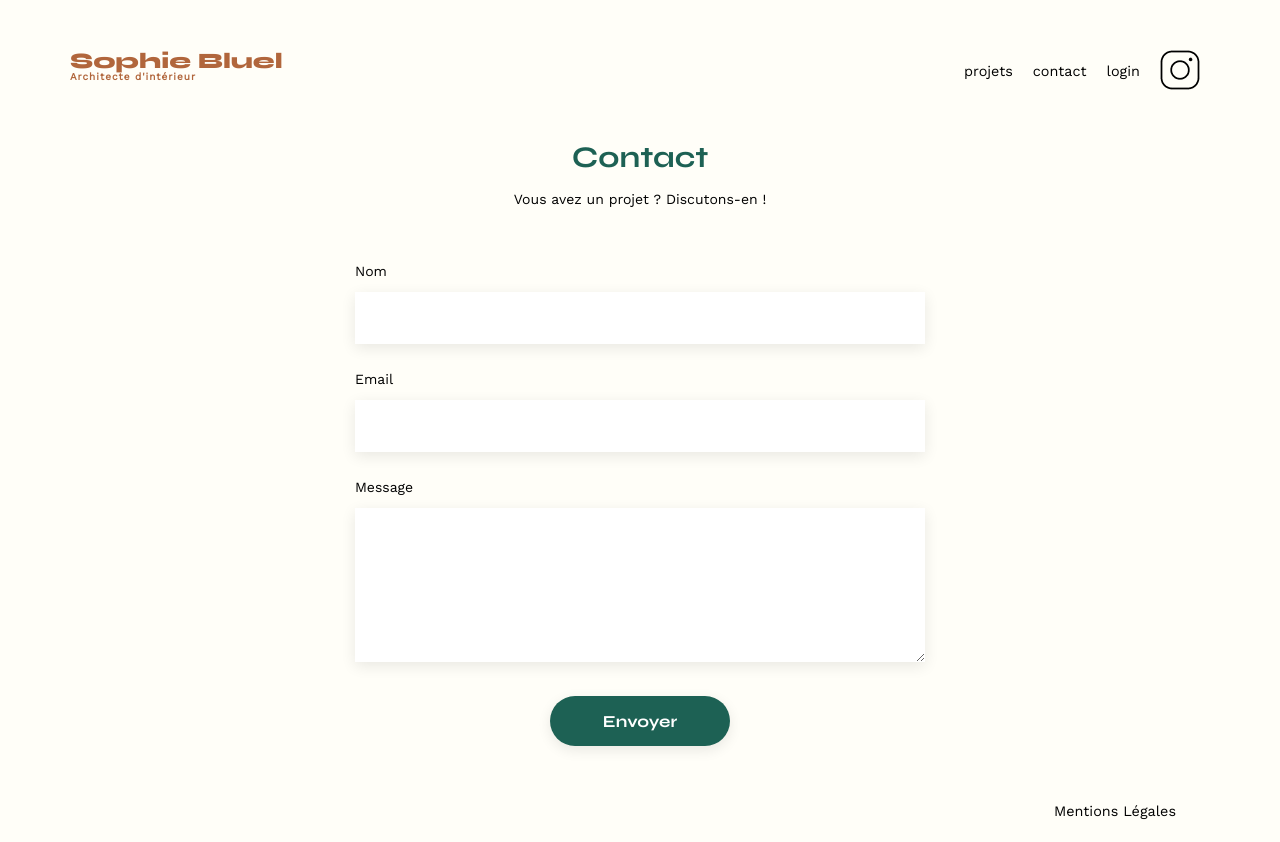
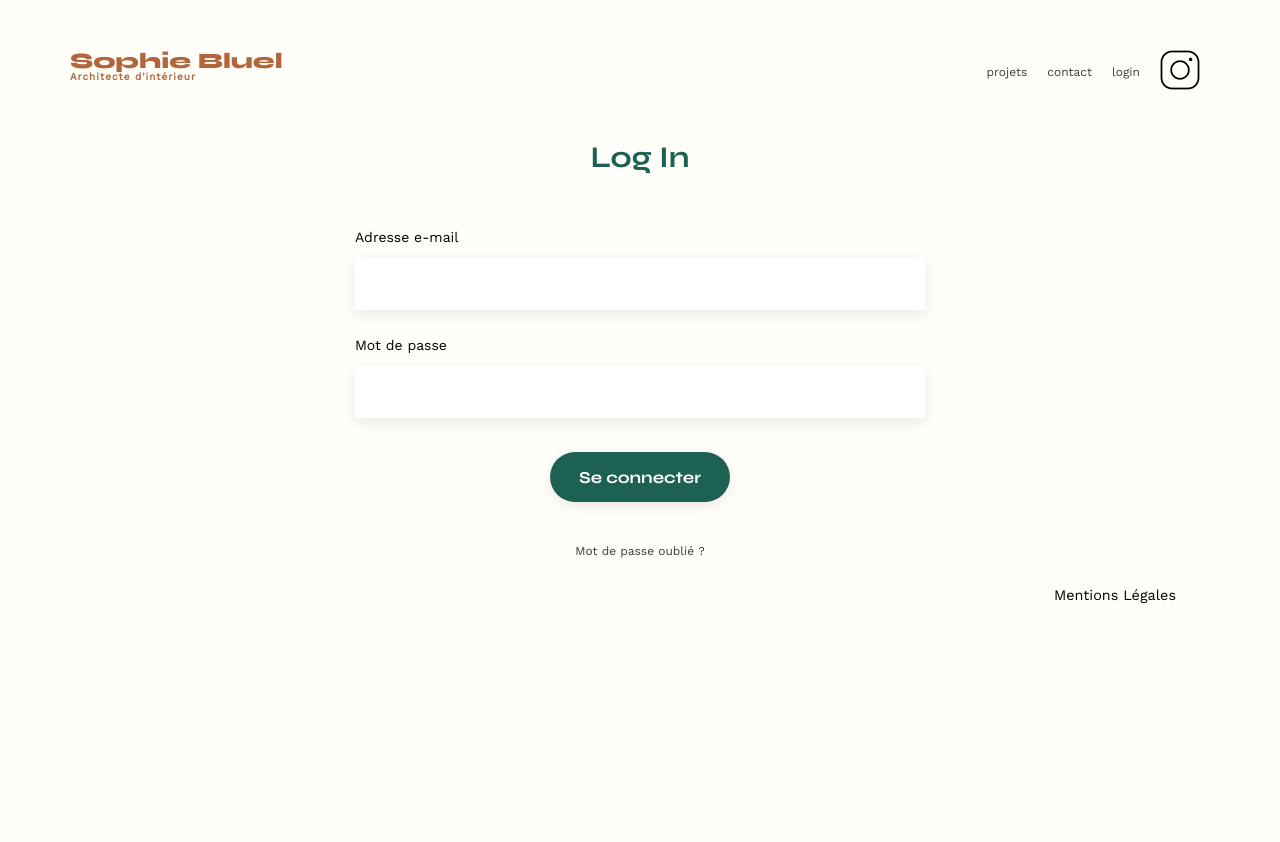
Before and after one commit to caprie/Portfolio-architecte-sophie-bluel, a plain HTML site: page FrontEnd/login.html in a window 1280 px wide. After the commit the page ends 800 px from the top, so only its background shows below. Drawn offline with nearby package versions, Linux system fonts and the light colour scheme; no server answers.

Commit message:
page login terminée

```diff
--- a/FrontEnd/assets/style.css
+++ b/FrontEnd/assets/style.css
@@ -22,6 +22,7 @@ time, mark, audio, video {
 	font-size: 100%;
 	font: inherit;
 	vertical-align: baseline;
+	background-color: #fffef8;
 }
 /* HTML5 display-role reset for older browsers */
 article, aside, details, figcaption, figure,
@@ -52,7 +53,7 @@ body {
 	margin:auto;
 	font-family: 'Work Sans' ;
 	font-size: 14px;
-	background-color: #fffef8;
+
 }
 header {
 	display: flex;
@@ -235,15 +236,14 @@ border-radius: 60px;
 }
 
 #contact p {
-	/*color: red;*/
     margin: 0.5em auto;
-    /*width: 180px;
-	display: flex;
-	font-size: 14px;
-	margin-left: 105px;*/
 }
 a{
 	color: #3D3D3D;
 	text-decoration: none;
 	font-size: 12px;
 }
+
+a:hover {
+    font-weight: bold;
+}
--- a/FrontEnd/login.html
+++ b/FrontEnd/login.html
@@ -13,11 +13,12 @@
 <body>
 <header>
 	<h1>Sophie Bluel <span>Architecte d'intérieur</span></h1>
+    <!-- retrait portfolio + intro de index -->
 	<nav>
 		<ul>
-			<li>projets</li>
-			<li>contact</li>
-			<li>login</li>
+			<li><a href="index.html#projets">projets</a></li>
+			<li><a href="index.html#contact">contact</a></li>
+			<li><a href="login.html">login</a></li>
 			<li><img src="./assets/icons/instagram.png" alt="Instagram"></li>
 		</ul>
 	</nav>
@@ -25,16 +26,22 @@
 <main>
 
 	<section id="contact">
-		<h2>Contact</h2>
-		<p>Vous avez un projet ? Discutons-en !</p>
+		<h2>Log In</h2>
 		<form action="#" method="post">
-			<label for="name">Nom</label>
-			<input type="text" name="name" id="name">
-			<label for="email">Email</label>
-			<input type="email" name="email" id="email">
-			<label for="message">Message</label>
-			<textarea name="message" id="message" cols="30" rows="10"></textarea>
-			<input type="submit" value="Envoyer">
+
+			<!-- champ pour le mail -->
+			<label for="email">Adresse e-mail</label>
+			<input type="email" name="email" id="email" required>
+
+			<!-- champ pour le MdP -->
+			<label for="password">Mot de passe</label>
+			<input type="password" name="password" id="password">
+
+			<!-- bouton se connecter -->
+			<input type="submit" value="Se connecter">
+
+			<!-- lien pour MdP oublié -->
+			<p><a href="#">Mot de passe oublié ?</a></p>
 		</form>
 	</section>
 </main>
@@ -46,6 +53,7 @@
 		</ul>
 	</nav>
 </footer>
+
 <script src="script/script.js"></script>
 
 </body>
--- a/FrontEnd/script/script.js
+++ b/FrontEnd/script/script.js
@@ -32,6 +32,20 @@ async function getCategories() {
     console.error("Erreur lors de la récupération des catégories :", error.message);
   }
 }
+
+//---------------------STYLE DYNAMIQUE BTN NAV  NE FONCTIONNE PAS--------------------
+
+const links = document.querySelectorAll("nav a");
+
+const currentPath = window.location.href;  //recupere l'url actuelle
+
+links.forEach(link => {
+    if (currentPath === link.href) {
+        link.classList.add("active");
+    }
+});
+
+
 
 // --------------- CREATION ET AFFICHAGE DES CATEGORIES ----------
 
```
Also changed, not shown: FrontEnd/login copy.html (+1 -1 lines), FrontEnd/script/script copy.js (+15 -0 lines).
